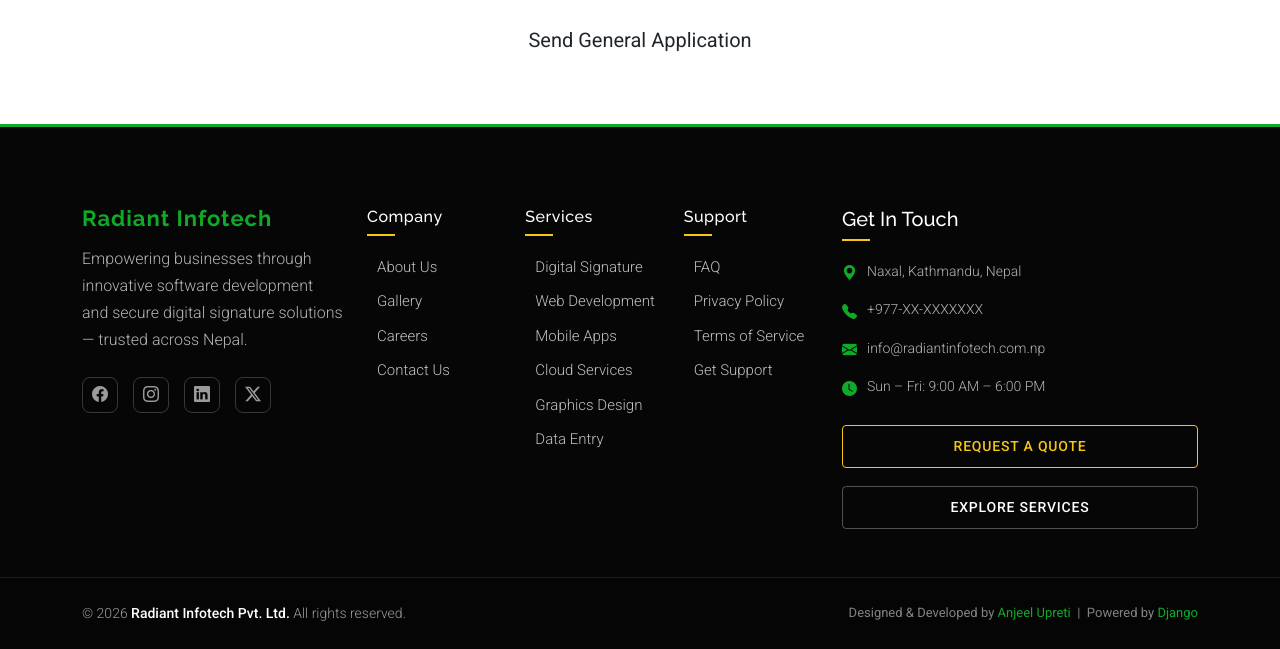
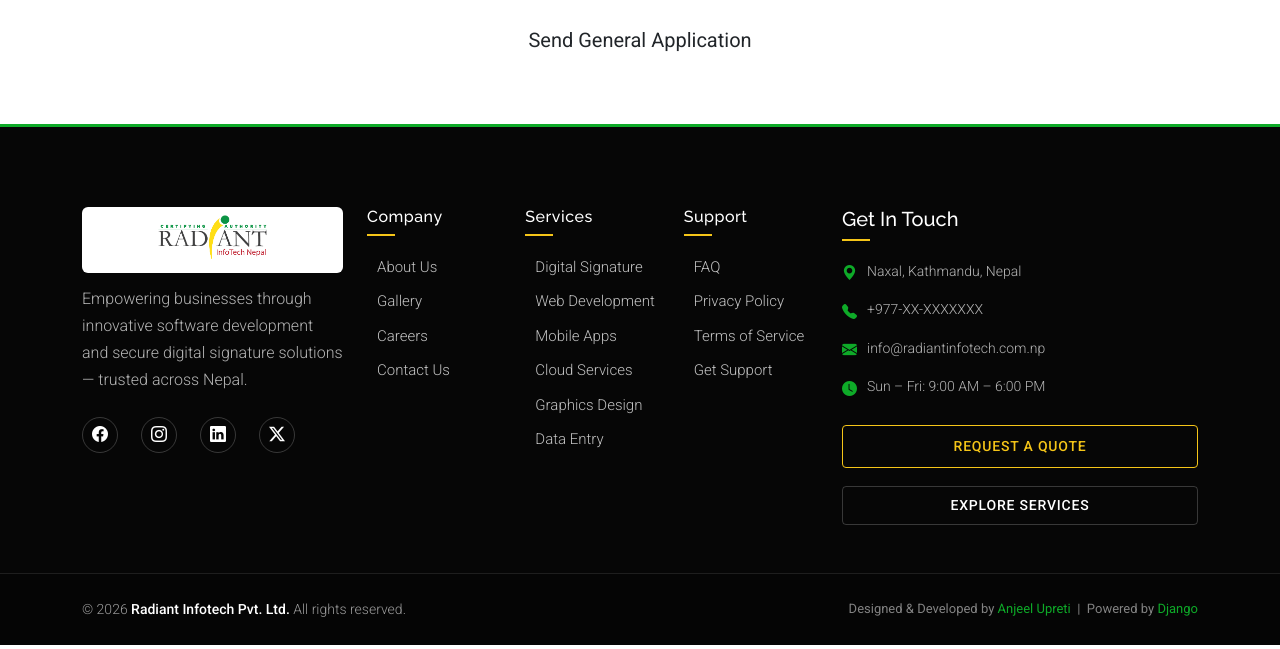
Before and after one commit to anjeelupreti/01_radiant_infotech, a Django app: page /career/ in a window 1280 px wide. Shown: the part 4440-5089 px from the top of the page. Run offline with Django 5.2, Linux system fonts and the light colour scheme; some libraries are stand-ins or nearby versions.

Commit message:
Use logo

```diff
--- a/templates/base/footer.html
+++ b/templates/base/footer.html
@@ -1,20 +1,16 @@
 {% load static %}
 
 <style>
-  /* ── Green accent line at very top of footer ── */
   .footer {
     border-top: 3px solid #0eaa28 !important;
   }
 
-  /* ── Logo sitename in green ── */
-  .footer .footer-brand .logo .sitename {
-    color: #0eaa28 !important;
-    font-size: 22px;
-    font-weight: 700;
-    letter-spacing: 1px;
+  .footer .footer-brand .logo img {
+    max-height: 50px;
+    width: auto;
+    display: block;
   }
 
-  /* ── Section heading underline accent ── */
   .footer .footer-links-grid h5,
   .footer .footer-cta h5,
   .footer .footer-contact h5 {
@@ -32,10 +28,9 @@
     left: 0;
     width: 28px;
     height: 2px;
-    background: #f5c518; /* yellow underline */
+    background: #f5c518;
   }
 
-  /* ── Contact info block ── */
   .footer .footer-contact ul {
     list-style: none;
     padding: 0;
@@ -70,7 +65,6 @@
     color: #0eaa28;
   }
 
-  /* ── CTA button yellow outline style ── */
   .footer .footer-cta .btn-yellow {
     background: transparent;
     color: #f5c518;
@@ -86,6 +80,7 @@
     margin-bottom: 10px;
     width: 100%;
     text-align: center;
+    text-decoration: none;
   }
 
   .footer .footer-cta .btn-yellow:hover {
@@ -98,27 +93,111 @@
     width: 100%;
     text-align: center;
     margin-top: 8px;
+    display: inline-block;
+    padding: 8px 24px;
+    border: 1px solid rgba(255,255,255,0.2);
+    color: #ffffff;
+    text-decoration: none;
+    border-radius: 4px;
+    transition: all 0.3s ease;
   }
 
-  /* ── Social icons yellow on hover ── */
+  .footer .footer-cta .btn-outline:hover {
+    background: rgba(255,255,255,0.1);
+    border-color: #f5c518;
+  }
+
+  .footer .social-links a {
+    display: inline-flex;
+    align-items: center;
+    justify-content: center;
+    width: 36px;
+    height: 36px;
+    border-radius: 50%;
+    border: 1px solid rgba(255,255,255,0.2);
+    color: #ffffff;
+    margin-right: 8px;
+    transition: all 0.3s ease;
+  }
+
   .footer .social-links a:hover {
     background-color: #f5c518 !important;
     border-color: #f5c518 !important;
     color: #1a1a1a !important;
+    transform: translateY(-3px);
   }
 
-  /* ── Footer bottom ── */
   .footer-bottom {
     background: rgba(0,0,0,0.2);
+    padding: 20px 0;
   }
 
-  /* ── Align headings left even on mobile for footer ── */
+  .footer-bottom-content {
+    display: flex;
+    justify-content: space-between;
+    align-items: center;
+    flex-wrap: wrap;
+    gap: 15px;
+  }
+
+  .footer-bottom-content p {
+    margin: 0;
+    color: color-mix(in srgb, #ffffff, transparent 40%);
+    font-size: 14px;
+  }
+
+  .footer-bottom-content .credits {
+    color: color-mix(in srgb, #ffffff, transparent 40%);
+    font-size: 14px;
+  }
+
+  .footer-bottom-content .credits a {
+    color: #f5c518;
+    text-decoration: none;
+  }
+
+  .footer-bottom-content .credits a:hover {
+    text-decoration: underline;
+  }
+
+  .footer-brand .tagline {
+    color: color-mix(in srgb, #ffffff, transparent 30%);
+    font-size: 14px;
+    line-height: 1.6;
+    margin-top: 10px;
+  }
+
+  .footer-links-grid ul li {
+    margin-bottom: 10px;
+  }
+
+  .footer-links-grid ul li a {
+    color: color-mix(in srgb, #ffffff, transparent 30%);
+    text-decoration: none;
+    font-size: 14px;
+    transition: color 0.3s ease;
+  }
+
+  .footer-links-grid ul li a:hover {
+    color: #f5c518;
+    padding-left: 5px;
+  }
+
   @media (max-width: 768px) {
     .footer .footer-links-grid h5::after,
     .footer .footer-cta h5::after,
     .footer .footer-contact h5::after {
       left: 50%;
       transform: translateX(-50%);
+    }
+
+    .footer-bottom-content {
+      flex-direction: column;
+      text-align: center;
+    }
+
+    .footer .footer-brand .logo {
+      justify-content: center;
     }
   }
 </style>
@@ -128,12 +207,10 @@
   <div class="container">
     <div class="row gy-5">
 
-      <!-- ── Brand + Tagline + Social ── -->
       <div class="col-lg-3 col-md-6">
         <div class="footer-brand">
-          <a href="{% url 'home' %}" class="logo d-flex align-items-center mb-3">
-            <!-- <img src="{% static 'img/logo.webp' %}" alt="Radiant Infotech"> -->
-            <span class="sitename">Radiant Infotech</span>
+          <a href="{% url 'home' %}" class="logo d-flex align-items-center justify-content-center ">
+            <img src="{% static 'img/logo.png' %}" alt="Radiant Infotech">
           </a>
           <p class="tagline">
             Empowering businesses through innovative software development and
@@ -148,7 +225,6 @@
         </div>
       </div>
 
-      <!-- ── Quick Links ── -->
       <div class="col-lg-5 col-md-6">
         <div class="footer-links-grid">
           <div class="row">
@@ -189,7 +265,6 @@
         </div>
       </div>
 
-      <!-- ── Contact Info + CTA ── -->
       <div class="col-lg-4 col-md-6">
         <div class="footer-contact mb-4">
           <h5>Get In Touch</h5>
@@ -215,14 +290,13 @@
 
         <div class="footer-cta">
           <a href="{% url 'contact_us' %}" class="btn-yellow">Request a Quote</a>
-          <a href="{% url 'services' %}" class="btn btn-outline">Explore Services</a>
+          <a href="{% url 'services' %}" class="btn-outline">Explore Services</a>
         </div>
       </div>
 
     </div>
   </div>
 
-  <!-- ── Footer Bottom Bar ── -->
   <div class="footer-bottom mt-5">
     <div class="container">
       <div class="footer-bottom-content">
--- a/templates/base/header.html
+++ b/templates/base/header.html
@@ -1,35 +1,44 @@
 {% load static %}
 
 <style>
-  /* ════════════════════════════════════════════════════════════
-     NAVBAR — INITIAL VISIBILITY FIX
-     main.css starts the header fully transparent (rgba 0,0,0,0)
-     and only adds a background after scrolling 100px via JS.
-     This is fine on the homepage (dark video behind it), but on
-     every other page the body is white so the navbar disappears.
-
-     Fix: give the header a solid dark background by default, and
-     let the homepage override it back to transparent using the
-     .page-home body class.
-  ════════════════════════════════════════════════════════════ */
-
-  /* Default: solid dark background so navbar is always visible */
   .header {
     --background-color: rgba(22, 15, 9, 0.95) !important;
   }
 
-  /* Homepage only: start transparent so hero video shows through */
   body.page-home .header {
     --background-color: rgba(255, 255, 255, 0) !important;
   }
 
-  /* Scrolled state (all pages): same solid dark */
   .scrolled .header {
     --background-color: rgba(22, 15, 9, 0.97) !important;
     box-shadow: 0 2px 20px rgba(0, 0, 0, 0.25);
   }
 
-  /* ══ Yellow underline on desktop nav links ══ */
+  .logo {
+    background-color: #ffffff;
+    padding: 8px 15px;
+    border-radius: 6px;
+    transition: all 0.3s ease;
+  }
+
+  .logo img {
+    max-height: 50px;
+    width: auto;
+    display: block;
+  }
+
+  .scrolled .logo {
+    padding: 6px 12px;
+  }
+
+  body.page-home .logo {
+    background-color: transparent;
+  }
+
+  body.page-home .scrolled .logo {
+    background-color: #ffffff;
+  }
+
   @media (min-width: 1200px) {
     .navmenu a {
       position: relative;
@@ -61,7 +70,6 @@
       width: calc(100% - 15px);
     }
 
-    /* ══ Enhanced Dropdown Panel ══ */
     .navmenu .dropdown ul {
       background: #ffffff;
       border-top: 3px solid #0eaa28;
@@ -124,15 +132,23 @@
       transform: translateX(3px);
     }
   }
+
+  @media (max-width: 768px) {
+    .logo {
+      padding: 5px 10px;
+    }
+
+    .logo img {
+      max-height: 35px;
+    }
+  }
 </style>
 
 <header id="header" class="header d-flex align-items-center fixed-top">
   <div class="container-fluid container-xl position-relative d-flex align-items-center">
 
     <a href="{% url 'home' %}" class="logo d-flex align-items-center me-auto">
-      {# Swap comment below once logo image is ready #}
-      {# <img src="{% static 'img/logo.webp' %}" alt="Radiant Infotech"> #}
-      <h1 class="sitename">Radiant Infotech</h1>
+      <img src="{% static 'img/logo.png' %}" alt="Radiant Infotech">
     </a>
 
     <nav id="navmenu" class="navmenu">
```
Also changed, not shown: static/img/logo.png (added).
